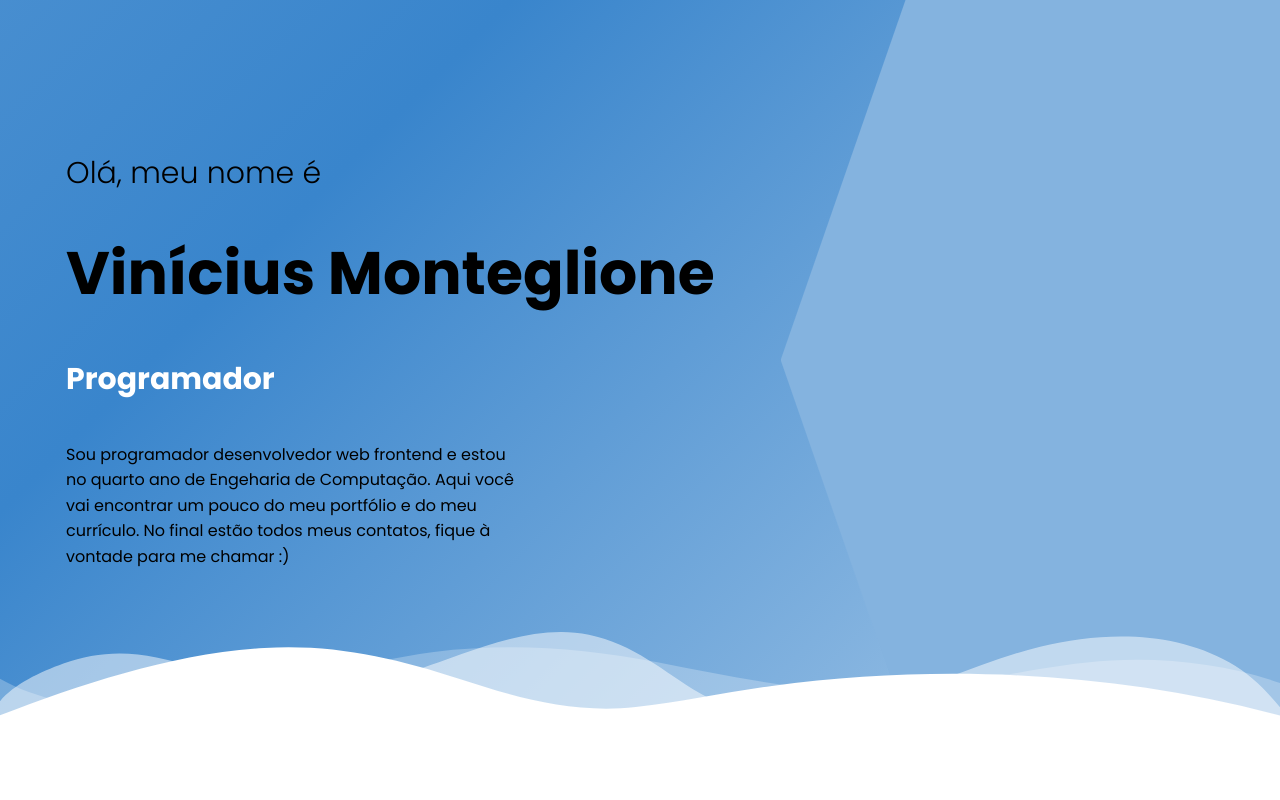
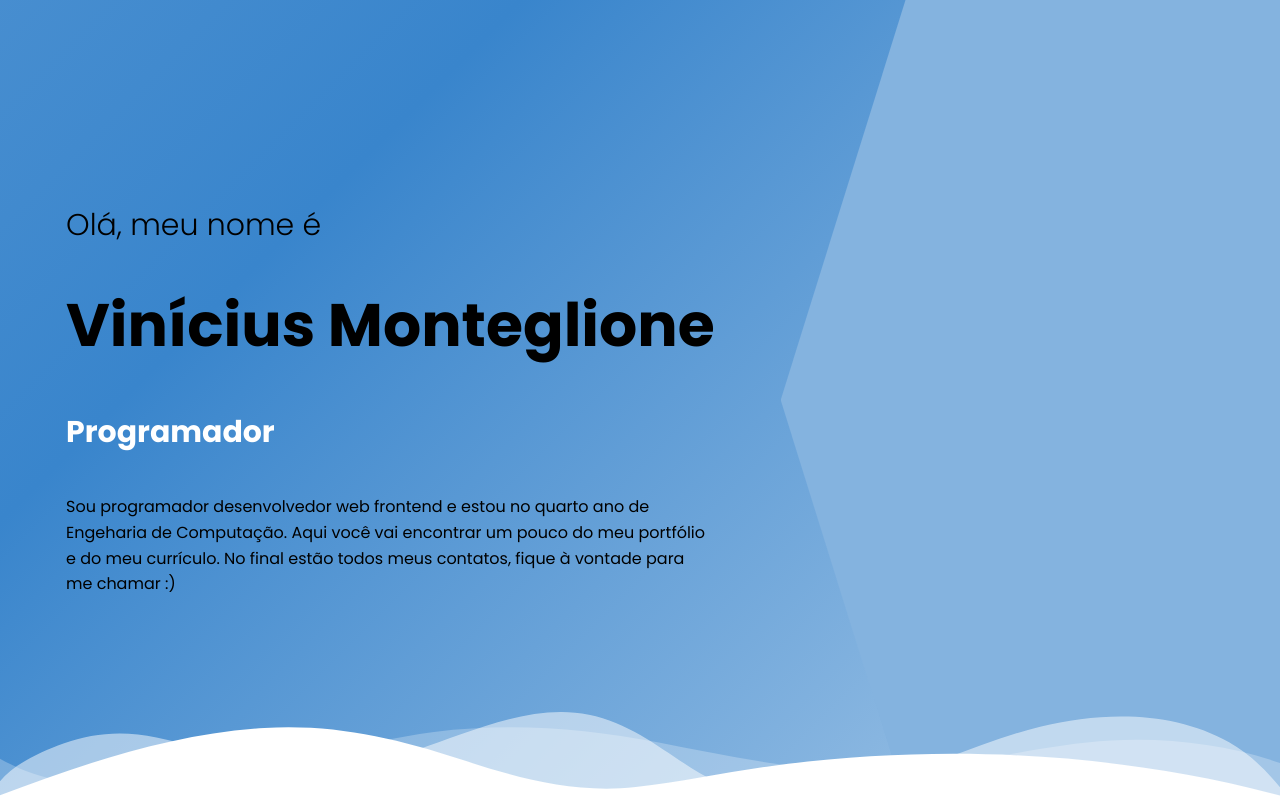
Before and after one commit to vimonteglione/portfolio, a React (Create React App) app: page / in a window 1280 px wide. Shown: the top 800 px of the page. Built offline with nearby package versions, Linux system fonts and the light colour scheme.

Commit message:
Intro correction

```diff
--- a/src/components/intro/intro.css
+++ b/src/components/intro/intro.css
@@ -1,9 +1,9 @@
 .i {
     display: flex;
-    height: 90vh;
+    height: 100vh;
     background: linear-gradient(-45deg, white, #3985cc, #84b3df, #fff);
     background-size: 400% 400%;
-    animation: gradient 15s ease infinite;
+    animation: gradient 13s ease infinite;
     position: relative;
 }
 
@@ -66,7 +66,7 @@
 .i-desc {
     line-height: 1.6;
     margin: 2vh 0vh;
-    width: 70%;
+    width: 100%;
 }
 
 @keyframes move {
```
